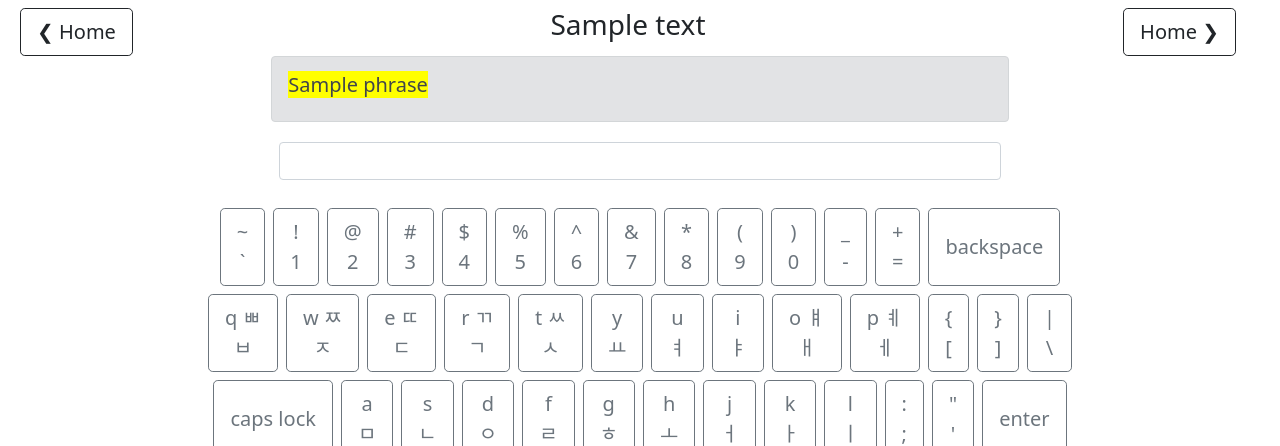
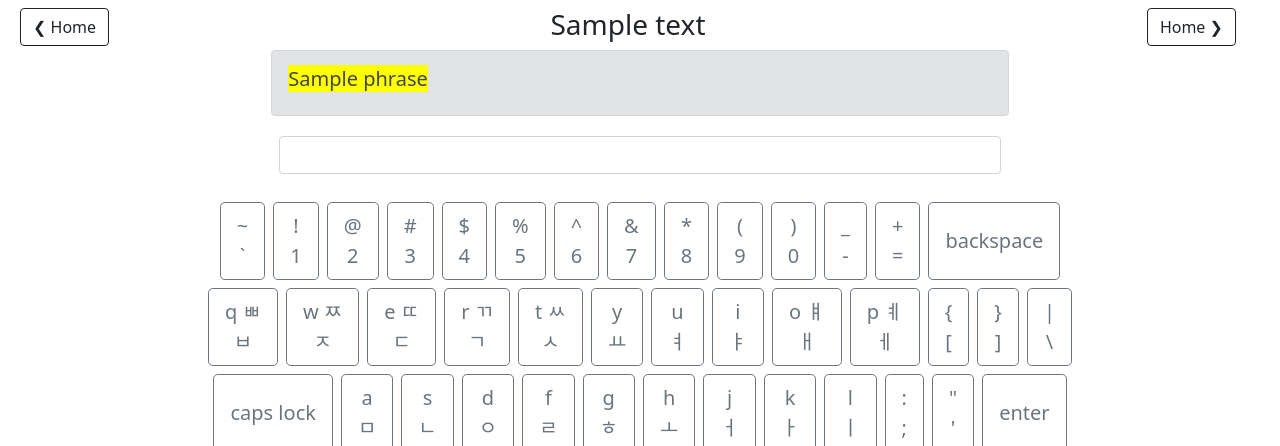
Before and after one commit to kli19/Korean-Typing-Practice, a Flask app: template templates/practice.html in a window 1280 px wide. Shown: the part 56-502 px from the top of the page. Run offline with Flask 2, Linux system fonts and the light colour scheme; the template is opened without the code that fills it: most values are stand-ins (such as "Sample title", 1, 10 or a date in 2020); parts of the project's set-up code (start-up, migrations or seed data) failed here and were passed over; some libraries are stand-ins or nearby versions.

Commit message:
button size

```diff
--- a/templates/practice.html
+++ b/templates/practice.html
@@ -21,15 +21,15 @@
   <div class="row p-1 mx">
     <div class="row">
       {% if prev %}
-      <div class="col-2"> <a class="btn btn-outline-dark btn-lg " href={{prev}}> ❮ Previous </a> </div>
+      <div class="col-2"> <a class="btn btn-outline-dark" href={{prev}}> ❮ Previous </a> </div>
       {% else %}
-      <div class="col-2"> <a class="btn btn-outline-dark btn-lg " href="/"> ❮ Home </a> </div>
+      <div class="col-2"> <a class="btn btn-outline-dark" href="/"> ❮ Home </a> </div>
       {% endif %}
       <div class="col-8"> <h3 class="text-center"> {{text["title_kor"]}} </h3> </div>
       {% if next %}
-      <div class="col-2"> <a class="float-end btn btn-outline-dark btn-lg " href={{next}}> Next ❯ </a> </div>
+      <div class="col-2"> <a class="float-end btn btn-outline-dark" href={{next}}> Next ❯ </a> </div>
       {% else %}
-      <div class="col-2"> <a class="float-end btn btn-outline-dark btn-lg " href="/"> Home ❯ </a> </div>
+      <div class="col-2"> <a class="float-end btn btn-outline-dark" href="/"> Home ❯ </a> </div>
       {% endif %}
     </div>
     <div class="col-7 mx-auto alert alert-secondary">
```
